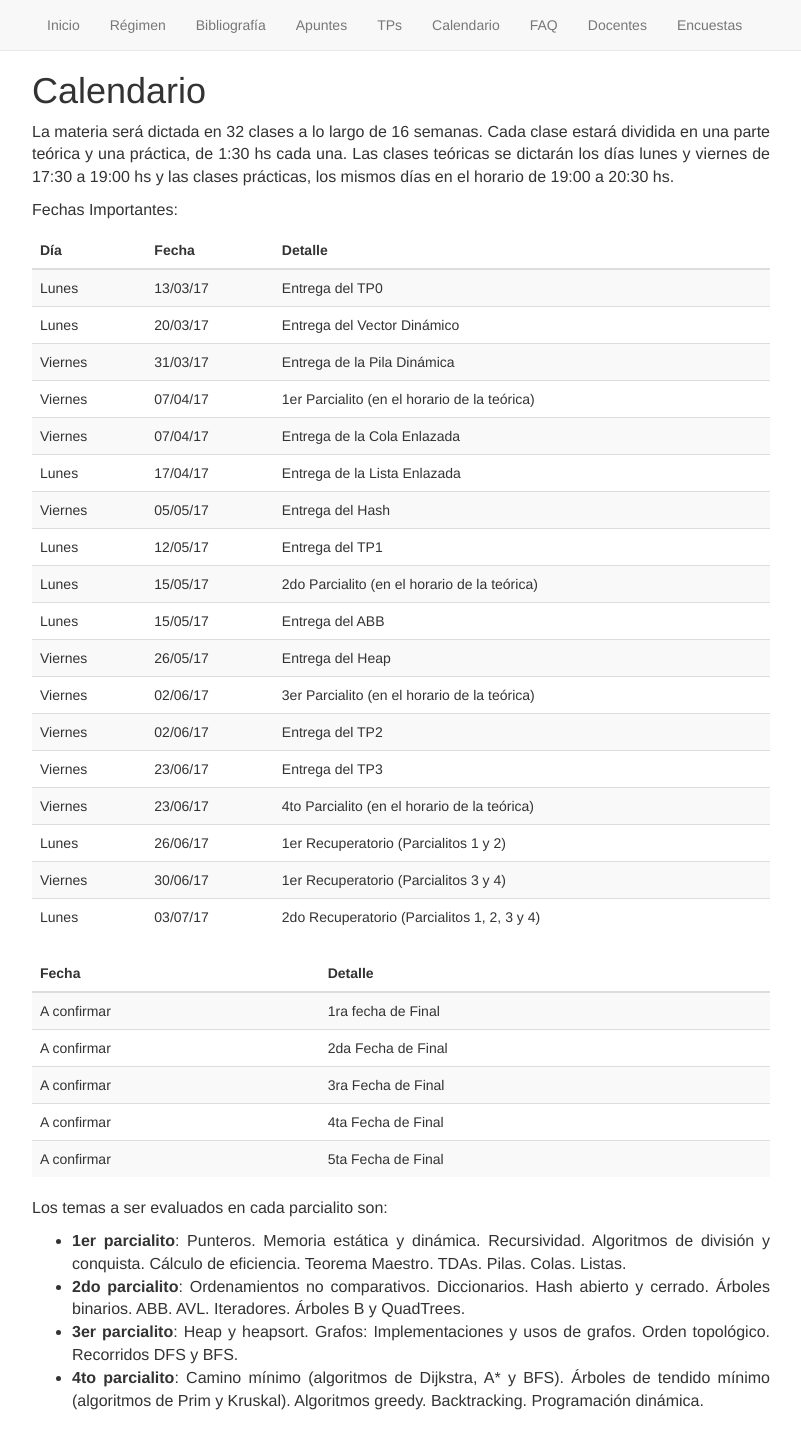
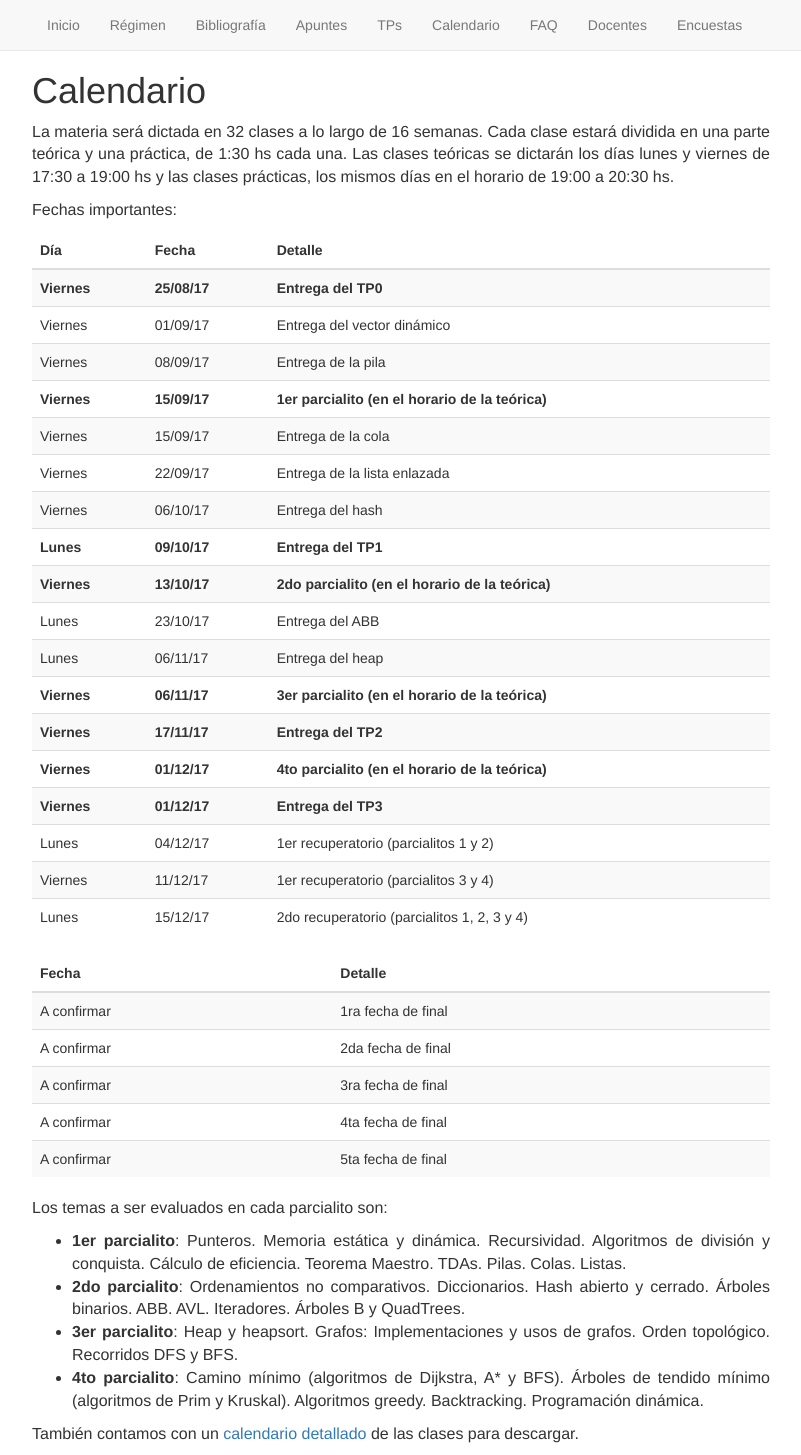
Before and after one commit to algoritmos-rw/algoritmos, a Jekyll site: the page built from docs/static/05_calendario.md, in a window 1280 px wide. Shown: the whole page, without its empty margins (239-1040 px from the left). Built offline with Jekyll 4.4.1, drawn with Linux system fonts in a browser that asks for light colours; before the commit the page ends 1423 px from its top, so only the background shows below that.

Commit message:
Calendario 2c2017 (#8)
* WIP: calendario 2c 2017.

* Calendario detallado.

* Calendario actualizado

* Agrego énfasis. Fix algunos días.

```diff
--- a/docs/static/05_calendario.md
+++ b/docs/static/05_calendario.md
@@ -7,40 +7,42 @@ permalink: /calendario/
 Calendario
 =========
 
-La materia será dictada en 32 clases a lo largo de 16 semanas. Cada clase estará dividida en una parte teórica y una práctica, de 1:30 hs cada una. Las clases teóricas se dictarán los días lunes y viernes de 17:30 a 19:00 hs y las clases prácticas, los mismos días en el horario de 19:00 a 20:30 hs.
+La materia será dictada en 32 clases a lo largo de 16 semanas.
+Cada clase estará dividida en una parte teórica y una práctica, de 1:30 hs cada una.
+Las clases teóricas se dictarán los días lunes y viernes de 17:30 a 19:00 hs y las clases prácticas, los mismos días en el horario de 19:00 a 20:30 hs.
 
-Fechas Importantes:
+Fechas importantes:
 
 {: .table .table-striped}
-| Día        |   Fecha   |      Detalle     |
-|------------|-----------|------------------|
-| Lunes      | 13/03/17 | Entrega del TP0 |
-| Lunes      | 20/03/17 | Entrega del Vector Dinámico |
-| Viernes    | 31/03/17 | Entrega de la Pila Dinámica |
-| Viernes    | 07/04/17 | 1er Parcialito (en el horario de la teórica) |
-| Viernes    | 07/04/17 | Entrega de la Cola Enlazada |
-| Lunes      | 17/04/17 | Entrega de la Lista Enlazada |
-| Viernes    | 05/05/17 | Entrega del Hash |
-| Lunes      | 12/05/17 | Entrega del TP1 |
-| Lunes      | 15/05/17 | 2do Parcialito (en el horario de la teórica) |
-| Lunes      | 15/05/17 | Entrega del ABB |
-| Viernes    | 26/05/17 | Entrega del Heap |
-| Viernes    | 02/06/17 | 3er Parcialito (en el horario de la teórica) |
-| Viernes    | 02/06/17 | Entrega del TP2 |
-| Viernes    | 23/06/17 | Entrega del TP3 |
-| Viernes    | 23/06/17 | 4to Parcialito (en el horario de la teórica) |
-| Lunes      | 26/06/17 | 1er Recuperatorio (Parcialitos 1 y 2) |
-| Viernes    | 30/06/17 | 1er Recuperatorio (Parcialitos 3 y 4) |
-| Lunes      | 03/07/17 | 2do Recuperatorio (Parcialitos 1, 2, 3 y 4) |
+| Día         |   Fecha      |      Detalle     |
+|-------------|--------------|------------------|
+| **Viernes** | **25/08/17** | **Entrega del TP0** |
+| Viernes     | 01/09/17     | Entrega del vector dinámico |
+| Viernes     | 08/09/17     | Entrega de la pila |
+| **Viernes** | **15/09/17** | **1er parcialito (en el horario de la teórica)** |
+| Viernes     | 15/09/17     | Entrega de la cola |
+| Viernes     | 22/09/17     | Entrega de la lista enlazada |
+| Viernes     | 06/10/17     | Entrega del hash |
+| **Lunes**   | **09/10/17** | **Entrega del TP1** |
+| **Viernes** | **13/10/17** | **2do parcialito (en el horario de la teórica)** |
+| Lunes       | 23/10/17     | Entrega del ABB |
+| Lunes       | 06/11/17     | Entrega del heap |
+| **Viernes** | **06/11/17** | **3er parcialito (en el horario de la teórica)** |
+| **Viernes** | **17/11/17** | **Entrega del TP2** |
+| **Viernes** | **01/12/17** | **4to parcialito (en el horario de la teórica)** |
+| **Viernes** | **01/12/17** | **Entrega del TP3** |
+| Lunes       | 04/12/17     | 1er recuperatorio (parcialitos 1 y 2) |
+| Viernes     | 11/12/17     | 1er recuperatorio (parcialitos 3 y 4) |
+| Lunes       | 15/12/17     | 2do recuperatorio (parcialitos 1, 2, 3 y 4) |
 
 {: .table .table-striped}
 | Fecha       |      Detalle       |
 |- -----------|--------------------|
-| A confirmar | 1ra fecha de Final |
-| A confirmar | 2da Fecha de Final |
-| A confirmar | 3ra Fecha de Final |
-| A confirmar | 4ta Fecha de Final |
-| A confirmar | 5ta Fecha de Final |
+| A confirmar | 1ra fecha de final |
+| A confirmar | 2da fecha de final |
+| A confirmar | 3ra fecha de final |
+| A confirmar | 4ta fecha de final |
+| A confirmar | 5ta fecha de final |
 
 
 Los temas a ser evaluados en cada parcialito son:
@@ -48,3 +50,5 @@ Los temas a ser evaluados en cada parcialito son:
 - **2do parcialito**: Ordenamientos no comparativos. Diccionarios. Hash abierto y cerrado. Árboles binarios. ABB. AVL. Iteradores. Árboles B y QuadTrees.
 - **3er parcialito**: Heap y heapsort. Grafos: Implementaciones y usos de grafos. Orden topológico. Recorridos DFS y BFS.
 - **4to parcialito**: Camino mínimo (algoritmos de Dijkstra, A* y BFS). Árboles de tendido mínimo (algoritmos de Prim y Kruskal). Algoritmos greedy. Backtracking. Programación dinámica.
+
+También contamos con un [calendario detallado](https://docs.google.com/spreadsheets/d/e/2PACX-1vSB6XSrrr8DApYSShBEgudIIlqQbjDxzru-_8P3mq5YYBlFMsnwDt1u635w4D_lbi0mZCJu35-uLLx-/pubhtml?gid=8&single=true) de las clases para descargar.
```
